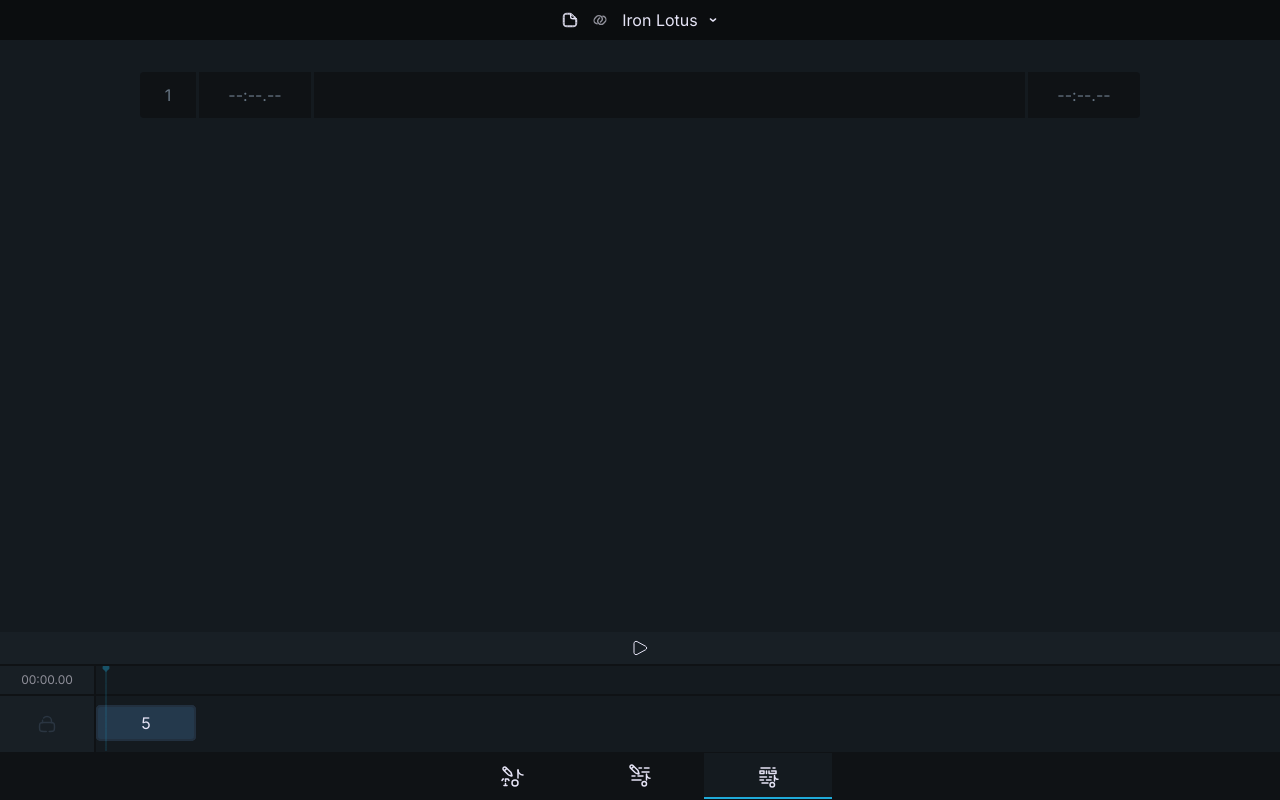
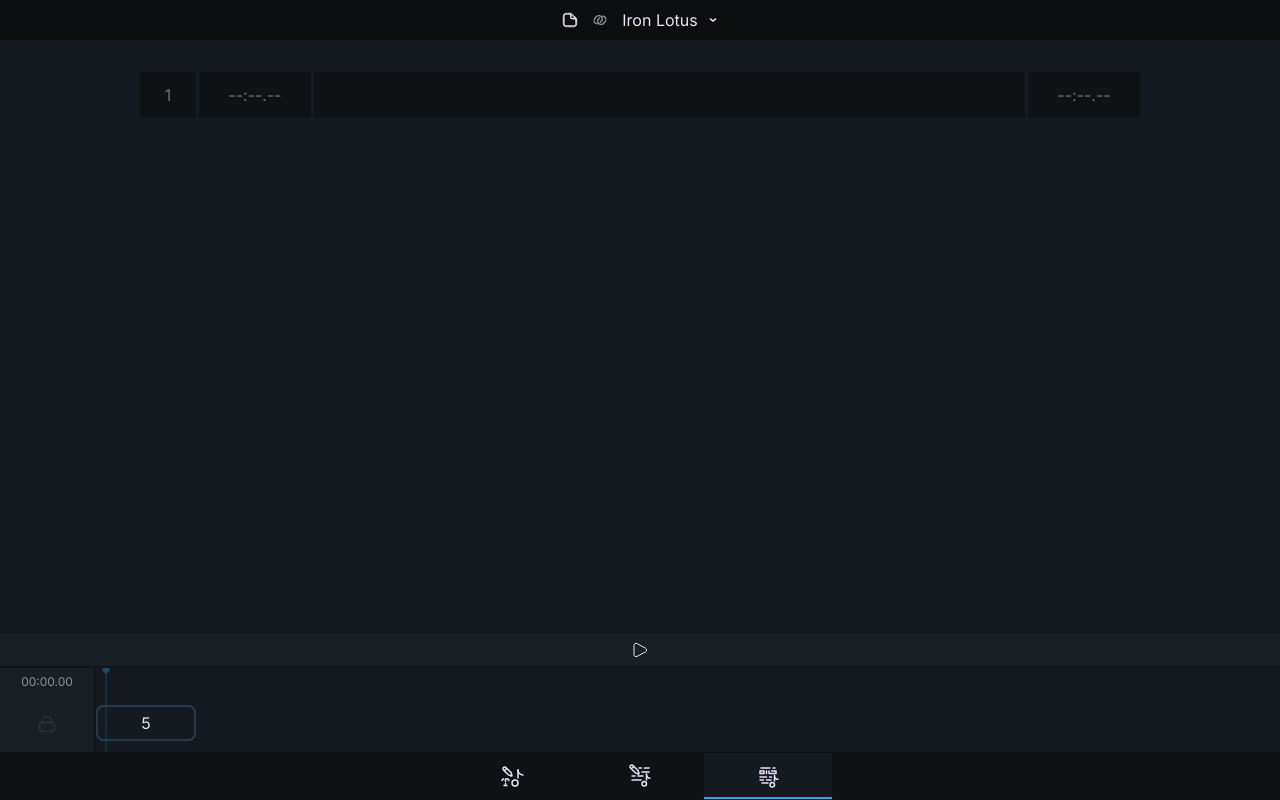
Before and after one commit to natoxpy/lye, a Next.js app: page /workspaces/1/sync in a window 1280 px wide. Built offline with nearby package versions, Linux system fonts and the light colour scheme.

Commit message:
style: sync timeline modify colors and hover styles

```diff
--- a/app/workspaces/[workspace]/sync/actionEvents/mouseMoveHolding.tsx
+++ b/app/workspaces/[workspace]/sync/actionEvents/mouseMoveHolding.tsx
@@ -53,6 +53,7 @@ export default function useMouseMoveHolding(ref: RefObject<HTMLElement>) {
     }, [refMouseDown, mousemove, mouseup, ref])
 
     return {
+        downOnTarget: mouseDown,
         targetOffset: {
             x: centerOffset,
         },
--- a/app/workspaces/[workspace]/sync/components/boardItem/component.tsx
+++ b/app/workspaces/[workspace]/sync/components/boardItem/component.tsx
@@ -23,7 +23,8 @@ export default function Component({
     const boardManager = useBoardManager()
     const timeline = useTimeline(timelineName)
     const player = usePlayerState()
-    const { setOnMove, targetOffset } = useMouseMoveHolding(layoutRef)
+    const { setOnMove, targetOffset, downOnTarget } =
+        useMouseMoveHolding(layoutRef)
     const specialKeys = useSpecialKey()
     const { ticks } = useTicks()
 
@@ -150,7 +151,7 @@ export default function Component({
     }, [layoutRef, left, toPx, weight])
 
     return (
-        <Layout ref={layoutRef} variant="main">
+        <Layout ref={layoutRef} holding={downOnTarget}>
             <Line number={line} />
         </Layout>
     )
--- a/app/workspaces/[workspace]/sync/components/boardItem/layout.tsx
+++ b/app/workspaces/[workspace]/sync/components/boardItem/layout.tsx
@@ -1,18 +1,20 @@
-import { ComponentProps, forwardRef } from 'react'
+import { forwardRef, ReactNode } from 'react'
 
 export const Layout = forwardRef<
     HTMLDivElement,
-    { variant: 'main' } | ComponentProps<'div'>
+    { holding: boolean; children: ReactNode }
 >((props, ref) => {
     return (
         <div
             ref={ref}
             style={{
                 height: 'calc(100%)',
+                borderColor: props.holding ? 'var(--color-accent-1)' : '',
             }}
-            className="flex border-unaccent-accent-2 border-2 absolute cursor-pointer items-center justify-center bg-unaccent-accent-1 w-[100px] rounded-[5px]"
-            {...props}
-        />
+            className="flex border-unaccent-accent-1 hover:border-accent-1 border-2 absolute cursor-pointer items-center justify-center bg-bg-4 w-[100px] rounded-[8px]"
+        >
+            {props.children}
+        </div>
     )
 })
 Layout.displayName = 'layout'
--- a/app/workspaces/[workspace]/sync/components/timelines/item.tsx
+++ /dev/null
@@ -1,192 +0,0 @@
-import { useRef } from 'react'
-import { useLocalTimelineState } from '../../states/timeline'
-import { useAppSelector } from '@/store/hooks'
-
-export function TrueMoveTemplate({ timeline }: { timeline: string }) {
-    const {
-        timeWidth,
-        canvasWidthPx,
-        targetItem,
-        cursorLocation,
-        cursorLevelTarget,
-        outsideLineTarget,
-    } = useLocalTimelineState()
-    const timeToPx = (t: number) => Math.floor((t / timeWidth) * canvasWidthPx)
-    const lines = useAppSelector((state) => state.syncLines.lines)
-    const rootRef = useRef<HTMLDivElement>(null)
-
-    let line = lines.find((item) => item.lineNumber == targetItem)
-
-    if (line == undefined && outsideLineTarget !== null) {
-        line = {
-            id: '',
-            durationMs: 5000,
-            lineNumber: outsideLineTarget,
-            timeline: 'primary',
-            startMs: 0,
-        }
-    }
-
-    if (line == undefined || timeline !== cursorLevelTarget) return <></>
-
-    const start = cursorLocation
-    const duration = line.durationMs
-
-    if (start == null) return <></>
-
-    const left = timeToPx(start) + 'px'
-    const width = timeToPx(duration) + 'px'
-
-    return (
-        <div
-            ref={rootRef}
-            style={{
-                left,
-                width,
-            }}
-            className="pointer-events-none z-20 flex cursor-pointer items-center justify-center absolute rounded-[6px] h-[32px] bg-red-400 border-2 border-red-700 opacity-15"
-        ></div>
-    )
-}
-
-export function MoveTemplate({ timeline }: { timeline: string }) {
-    const {
-        timeWidth,
-        canvasWidthPx,
-        locationTarget,
-        targetItem,
-        levelTarget,
-        cursorLevelTarget,
-        removeTarget,
-        outsideLineTarget,
-    } = useLocalTimelineState()
-    const timeToPx = (t: number) => Math.floor((t / timeWidth) * canvasWidthPx)
-    const lines = useAppSelector((state) => state.syncLines.lines)
-    const rootRef = useRef<HTMLDivElement>(null)
-
-    let line = lines.find((item) => item.lineNumber == targetItem)
-
-    let leveltg = levelTarget
-
-    if (line == undefined && outsideLineTarget !== null) {
-        line = {
-            id: '',
-            durationMs: 5000,
-            lineNumber: outsideLineTarget,
-            timeline: 'primary',
-            startMs: 0,
-        }
-        leveltg = cursorLevelTarget
-    }
-
-    if (line == undefined || leveltg !== timeline) return <></>
-
-    const start = locationTarget
-    const duration = line.durationMs
-
-    if (start == null) return <></>
-
-    const left = timeToPx(start) + 'px'
-    const width = timeToPx(duration) + 'px'
-
-    return (
-        <div
-            ref={rootRef}
-            style={{
-                left,
-                width,
-                border: removeTarget ? '2px solid var(--color-accent-red)' : '',
-            }}
-            className="pointer-events-none z-20 flex cursor-pointer items-center justify-center absolute rounded-[6px] h-[32px] bg-bg-4 border-2 border-accent-1 opacity-50"
-        ></div>
-    )
-}
-
-export default function Item({
-    number,
-    start,
-    duration,
-}: {
-    number: number
-    start: number
-    duration: number
-}) {
-    const {
-        timeWidth,
-        canvasWidthPx,
-        targetItem,
-        resizeType,
-        removeTarget,
-        setTargetItem,
-        setTargetOffsetPx,
-        setResizeType,
-    } = useLocalTimelineState()
-    const timeToPx = (t: number) => Math.floor((t / timeWidth) * canvasWidthPx)
-    const rootRef = useRef<HTMLDivElement>(null)
-
-    const left = timeToPx(start) + 'px'
-    const width = timeToPx(duration) + 'px'
-
-    return (
-        <div
-            ref={rootRef}
-            onDragStart={(e) => e.preventDefault()}
-            style={{
-                left,
-                width,
-                background: 'var(--color-unaccent-accent-1)',
-                opacity:
-                    targetItem == number && resizeType === null ? '0.5' : '1',
-                border:
-                    targetItem == number && resizeType == null
-                        ? removeTarget
-                            ? '2px solid var(--color-accent-red)'
-                            : '2px solid var(--color-accent-1)'
-                        : '',
-            }}
-            className="flex cursor-pointer overflow-hidden items-center justify-center absolute rounded-[6px] h-[32px]"
-            onMouseDown={(e) => {
-                if (!rootRef.current) return
-                setTargetItem(number)
-                const left = rootRef.current.getBoundingClientRect().left
-                setTargetOffsetPx(e.clientX - left)
-            }}
-        >
-            <div
-                onMouseDown={(e) => {
-                    e.preventDefault()
-                    e.stopPropagation()
-                    setResizeType('left')
-                    setTargetItem(number)
-                }}
-                style={{
-                    background:
-                        targetItem == number && resizeType == 'left'
-                            ? 'var(--color-accent-1)'
-                            : '',
-                }}
-                className="absolute cursor-ew-resize left-0 w-[8px] h-full hover:bg-accent-1 transition-all opacity-25"
-            ></div>
-            <div className="w-[calc(100%-8px)] bg-unaccent-accent-1 z-10 pointer-events-none rounded-md flex justify-center">
-                <span className="pointer-events-none text-[16px] text-txt-2 select-none">
-                    {number}
-                </span>
-            </div>
-            <div
-                onMouseDown={(e) => {
-                    e.preventDefault()
-                    e.stopPropagation()
-                    setResizeType('right')
-                    setTargetItem(number)
-                }}
-                style={{
-                    background:
-                        targetItem == number && resizeType == 'right'
-                            ? 'var(--color-accent-1)'
-                            : '',
-                }}
-                className="absolute cursor-ew-resize left-[calc(100%-8px)] w-[8px] h-full hover:bg-accent-1 transition-all opacity-25"
-            ></div>
-        </div>
-    )
-}
--- a/app/workspaces/[workspace]/sync/components/timelines/layout.tsx
+++ b/app/workspaces/[workspace]/sync/components/timelines/layout.tsx
@@ -5,7 +5,7 @@ export const Layout = forwardRef<HTMLDivElement, { children: ReactNode }>(
     (props, ref) => {
         return (
             <div
-                className="grow min-w-full h-full no-scrollbar overflow-y-hidden overflow-x-auto overscroll-none border-t-[1px] border-bg-2"
+                className="grow min-w-full h-full no-scrollbar overflow-y-hidden overflow-x-auto overscroll-none"
                 ref={ref}
             >
                 {props.children}
@@ -25,7 +25,7 @@ export const Board = forwardRef<
             style={{
                 width: props.width + 'px',
             }}
-            className="grow py-[9px] min-w-full h-full no-scrollbar overflow-y-hidden overflow-x-auto overscroll-none border-t-[1px] border-bg-2"
+            className="grow py-[9px] min-w-full h-full no-scrollbar overflow-y-hidden overflow-x-auto overscroll-none"
             ref={ref}
         >
             {props.children}
--- a/app/workspaces/[workspace]/sync/editorWindow/controls/index.tsx
+++ b/app/workspaces/[workspace]/sync/editorWindow/controls/index.tsx
@@ -16,7 +16,7 @@ function Controls() {
 
 export default function Component() {
     return (
-        <div className="w-full min-h-[32px] bg-bg-5 border-b-2 border-bg-2">
+        <div className="w-full min-h-[32px] bg-bg-5 border-b-2 border-bg-3">
             <Layout controls={<Controls />} />
         </div>
     )
--- a/app/workspaces/[workspace]/sync/editorWindow/index.tsx
+++ b/app/workspaces/[workspace]/sync/editorWindow/index.tsx
@@ -3,7 +3,7 @@ import TimelineComponent from './timelines'
 
 export default function Component() {
     return (
-        <div className="flex flex-col w-full bg-bg-1">
+        <div className="flex flex-col w-full">
             <ControlsComponent />
             <TimelineComponent />
         </div>
--- a/app/workspaces/[workspace]/sync/editorWindow/timelines/options.tsx
+++ b/app/workspaces/[workspace]/sync/editorWindow/timelines/options.tsx
@@ -5,7 +5,7 @@ import { formatMS } from '@/app/utils/time'
 
 function Timeline() {
     return (
-        <div className="flex gap-[18px] stroke-bg-6 items-center justify-center w-full min-h-[36px] border-bg-2">
+        <div className="flex gap-[18px] stroke-bg-6 items-center justify-center w-full min-h-[36px]">
             <div className="cursor-not-allowed">
                 <LockedIcon />
             </div>
@@ -20,14 +20,14 @@ function Primary() {
 export default function Layout() {
     const player = usePlayerState()
     return (
-        <div className="z-30 h-full min-w-[96px] bg-bg-5 flex flex-col items-center border-r-2 border-bg-2 justify-center">
+        <div className="z-30 h-full min-w-[96px] bg-bg-5 flex flex-col items-center border-r-[2px] border-bg-3 justify-center">
             <div className="flex justify-center items-center w-full min-h-[28px] select-none">
                 <span className="text-txt-1 text-xs">
                     {formatMS(player.currentTime)}
                 </span>
             </div>
 
-            <div className="w-full h-full py-[10px] border-t-[2px] border-bg-2">
+            <div className="w-full h-full py-[10px]">
                 <Primary />
             </div>
         </div>
```
